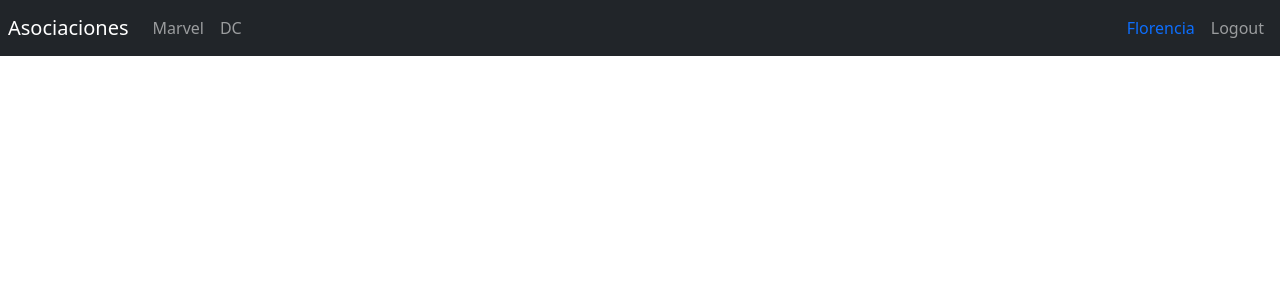
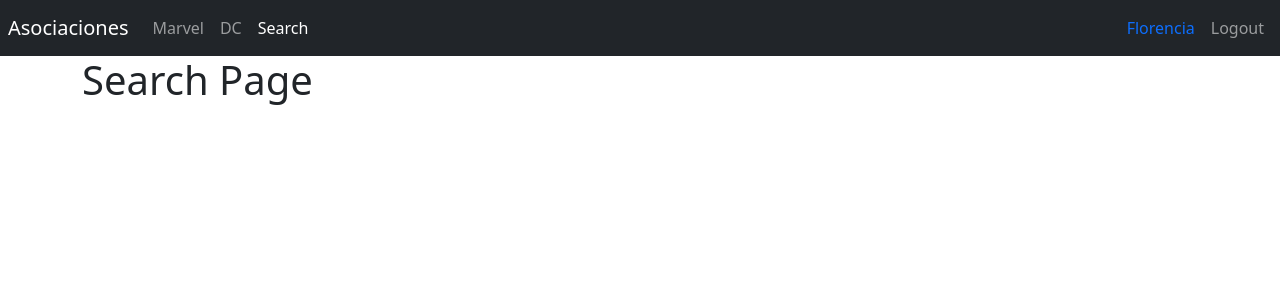
Before and after one commit to florluzduarte/heroes-app, a React (Vite) app: page /search in a window 1280 px wide. Shown: the top 300 px of the page. Built offline with nearby package versions, Linux system fonts and the light colour scheme.

Commit message:
Add second router and SearchPage / HeroPage

```diff
--- a/src/auth/pages/LoginPage.jsx
+++ b/src/auth/pages/LoginPage.jsx
@@ -1,7 +1,21 @@
+import { useNavigate } from "react-router-dom";
+
 export const LoginPage = () => {
+  const navigate = useNavigate();
+
+  const handleLogin = () => {
+    navigate("/", {
+      replace: true,
+    });
+  };
+
   return (
-    <>
-      <h1>LoginPage</h1>
-    </>
+    <div className="container mt-5">
+      <h1>Login</h1>
+      <hr />
+      <button className="btn btn-primary" onClick={handleLogin}>
+        Login
+      </button>
+    </div>
   );
 };
--- a/src/heroes/index.js
+++ b/src/heroes/index.js
@@ -1 +1,2 @@
 export * from "./pages";
+export * from "./routes/HeroesRoutes";
--- /dev/null
+++ b/src/heroes/pages/HeroPage.jsx
@@ -0,0 +1,7 @@
+export const HeroPage = () => {
+  return (
+    <>
+      <h1>Hero Page</h1>
+    </>
+  );
+};
--- /dev/null
+++ b/src/heroes/pages/SearchPage.jsx
@@ -0,0 +1,7 @@
+export const SearchPage = () => {
+  return (
+    <>
+      <h1>Search Page</h1>
+    </>
+  );
+};
--- a/src/heroes/pages/index.js
+++ b/src/heroes/pages/index.js
@@ -1,2 +1,4 @@
 export * from "./DcPage";
 export * from "./MarvelPage";
+export * from "./SearchPage";
+export * from "./HeroPage";
--- /dev/null
+++ b/src/heroes/routes/HeroesRoutes.jsx
@@ -0,0 +1,20 @@
+import { Navigate, Route, Routes } from "react-router-dom";
+import { Navbar } from "../../ui";
+import { DcPage, HeroPage, MarvelPage, SearchPage } from "../pages";
+
+export const HeroesRoutes = () => {
+  return (
+    <>
+      <Navbar />
+      <div className="container">
+        <Routes>
+          <Route path="/marvel" element={<MarvelPage />} />
+          <Route path="/dc" element={<DcPage />} />
+          <Route path="/search" element={<SearchPage />} />
+          <Route path="/hero" element={<HeroPage />} />
+          <Route path="/" element={<Navigate to={"/marvel"} />} />
+        </Routes>
+      </div>
+    </>
+  );
+};
--- a/src/router/AppRouter.jsx
+++ b/src/router/AppRouter.jsx
@@ -1,18 +1,14 @@
-import { Navigate, Route, Routes } from "react-router-dom";
+import { Route, Routes } from "react-router-dom";
 
-import { MarvelPage, DcPage } from "../heroes";
 import { LoginPage } from "../auth";
-import { Navbar } from "../ui";
+import { HeroesRoutes } from "../heroes";
 
 export const AppRouter = () => {
   return (
     <>
-      <Navbar />
       <Routes>
-        <Route path="/marvel" element={<MarvelPage />} />
-        <Route path="/dc" element={<DcPage />} />
         <Route path="/login" element={<LoginPage />} />
-        <Route path="/" element={<Navigate to={"/marvel"} />} />
+        <Route path="/*" element={<HeroesRoutes />} />
       </Routes>
     </>
   );
--- a/src/ui/components/Navbar.jsx
+++ b/src/ui/components/Navbar.jsx
@@ -1,6 +1,14 @@
-import { Link, NavLink } from "react-router-dom";
+import { Link, NavLink, useNavigate } from "react-router-dom";
 
 export const Navbar = () => {
+  const navigate = useNavigate();
+
+  const handleLogout = () => {
+    navigate("/login", {
+      replace: true,
+    });
+  };
+
   return (
     <nav className="navbar navbar-expand-sm navbar-dark bg-dark p-2">
       <Link className="navbar-brand" to="/">
@@ -26,13 +34,24 @@
           >
             DC
           </NavLink>
+
+          <NavLink
+            className={({ isActive }) =>
+              `nav-item nav-link ${isActive ? "active" : ""}`
+            }
+            to="/search"
+          >
+            Search
+          </NavLink>
         </div>
       </div>
 
       <div className="navbar-collapse collapse w-100 order-3 dual-collapse2 d-flex justify-content-end">
         <ul className="navbar-nav ml-auto">
           <span className="nav-item nav-link text-primary">Florencia</span>
-          <button className="nav-item nav-link btn">Logout</button>
+          <button className="nav-item nav-link btn" onClick={handleLogout}>
+            Logout
+          </button>
         </ul>
       </div>
     </nav>
```
